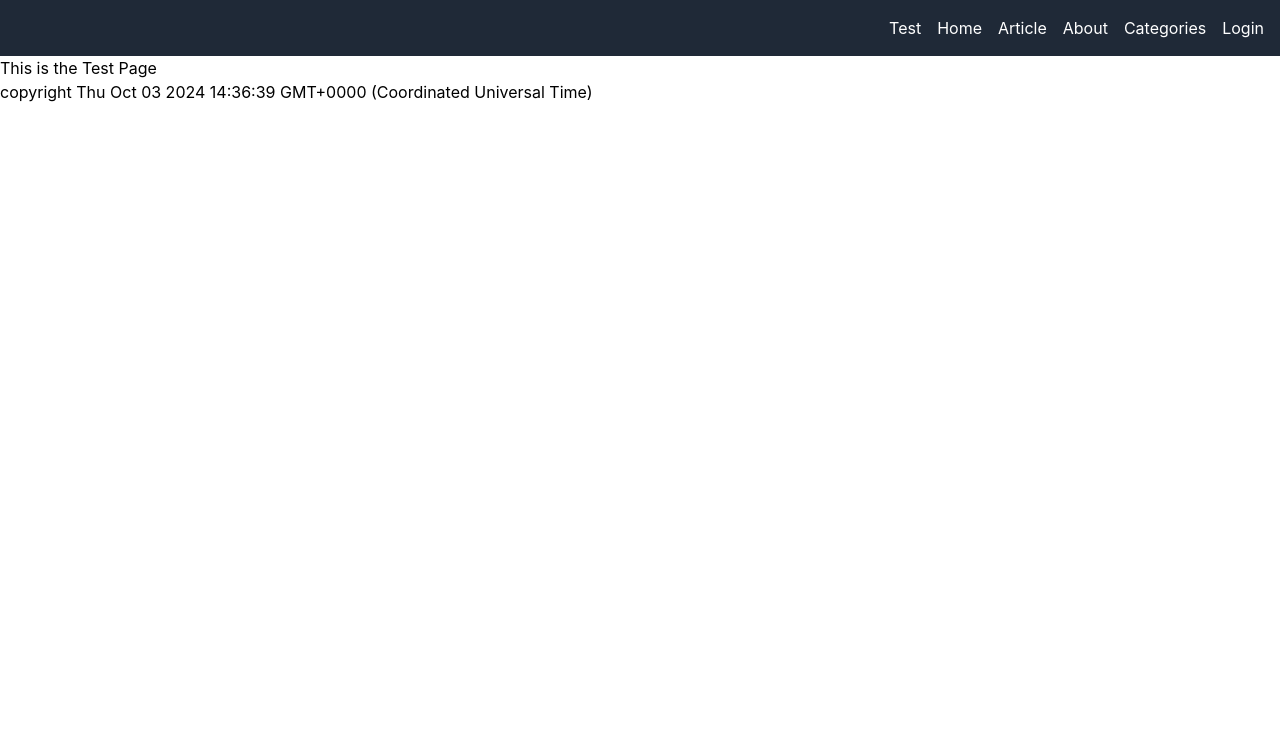
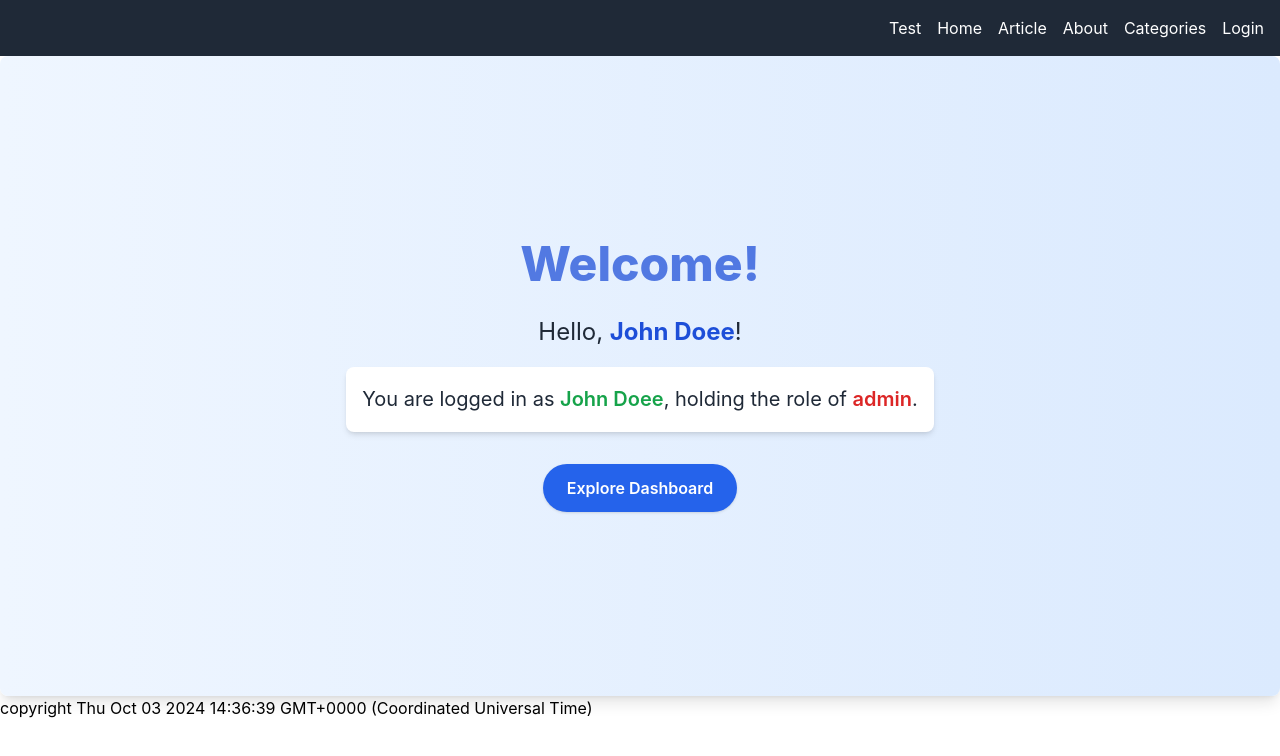
Before and after one commit to julietwainoi/gitconnectAPP, a React (Create React App) app: page / in a window 1280 px wide. Shown: the top 756 px of the page. Built offline with nearby package versions, Linux system fonts and the light colour scheme.

Commit message:
added useContect on the the test.jsx

```diff
--- a/src/UserContext.js
+++ b/src/UserContext.js
@@ -6,7 +6,7 @@ export const UserContext = createContext();
 // Create a provider component
 export const UserProvider = ({ children }) => {
     const [user, setUser] = useState({
-        name: 'John Doe',
+        name: 'John Doee',
         role: 'admin', // Initial role
     });
 
--- a/src/components/test.jsx
+++ b/src/components/test.jsx
@@ -1,7 +1,26 @@
-import React from "react";
+import React, { useContext } from "react";
+import { UserContext } from '../UserContext';
 
-function Test() {
-    return <h2>This is the Test Page</h2>;
+function Test({ name }) {
+    const { user } = useContext(UserContext);
+
+    return (
+        <div className="flex flex-col items-center justify-center min-h-[80vh] bg-gradient-to-r from-blue-50 to-blue-100 text-gray-800 p-8 rounded-lg shadow-lg">
+            <h1 className="text-5xl font-extrabold text-blue-700 mb-6 animate-pulse">
+                Welcome!
+            </h1>
+            <p className="text-2xl max-w-2xl text-center leading-relaxed mb-4">
+                Hello, <span className="font-bold text-blue-700">{user.name}</span>!
+            </p>
+            <p className="text-xl max-w-2xl text-center leading-relaxed bg-white p-4 rounded-lg shadow-md">
+                You are logged in as <span className="font-semibold text-green-600">{user.name}</span>,
+                holding the role of <span className="font-semibold text-red-600">{user.role}</span>.
+            </p>
+            <button className="mt-8 px-6 py-3 bg-blue-600 text-white font-semibold rounded-full shadow hover:bg-blue-700 transform hover:scale-105 transition-all">
+                Explore Dashboard
+            </button>
+        </div>
+    );
 }
 
 export default Test;
```
